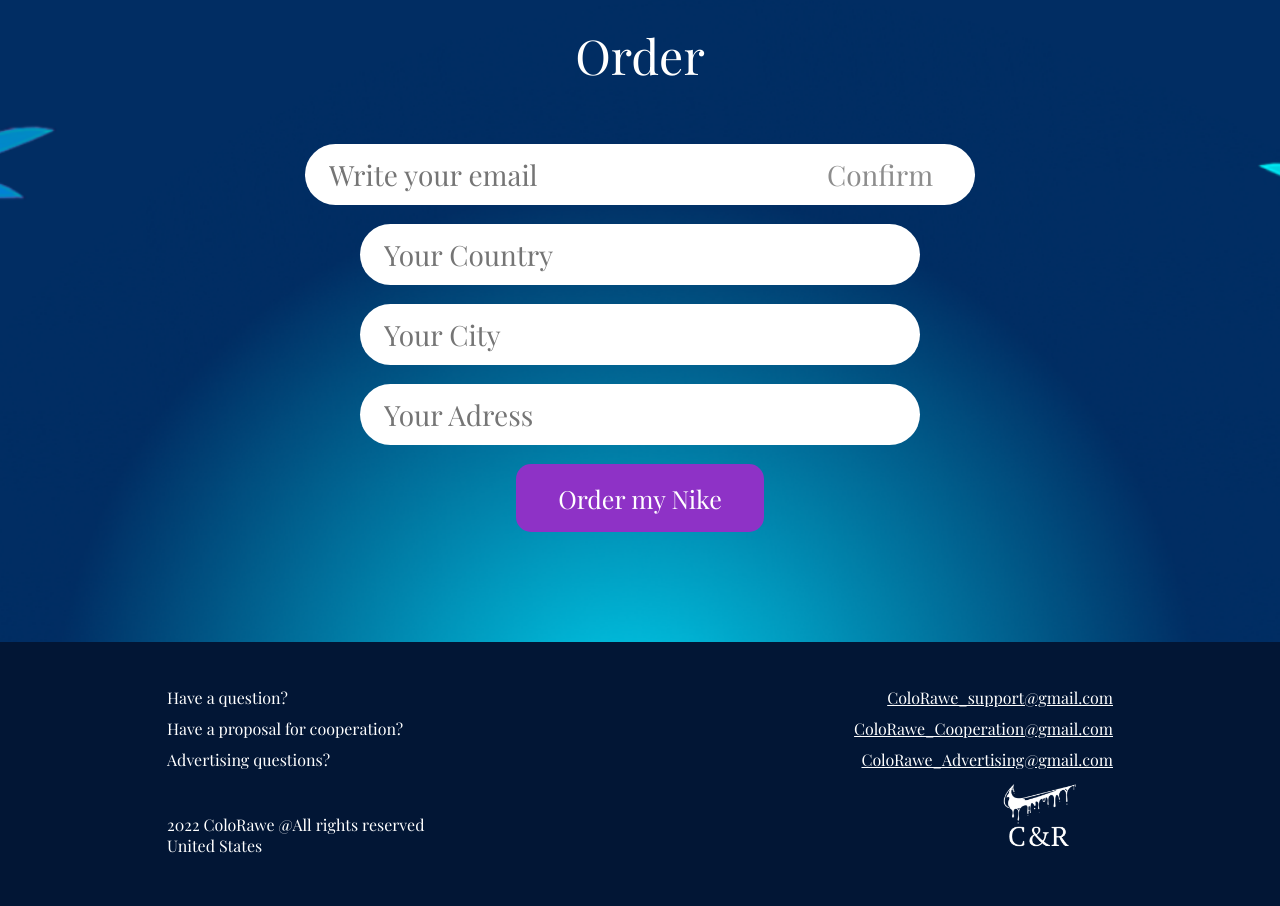
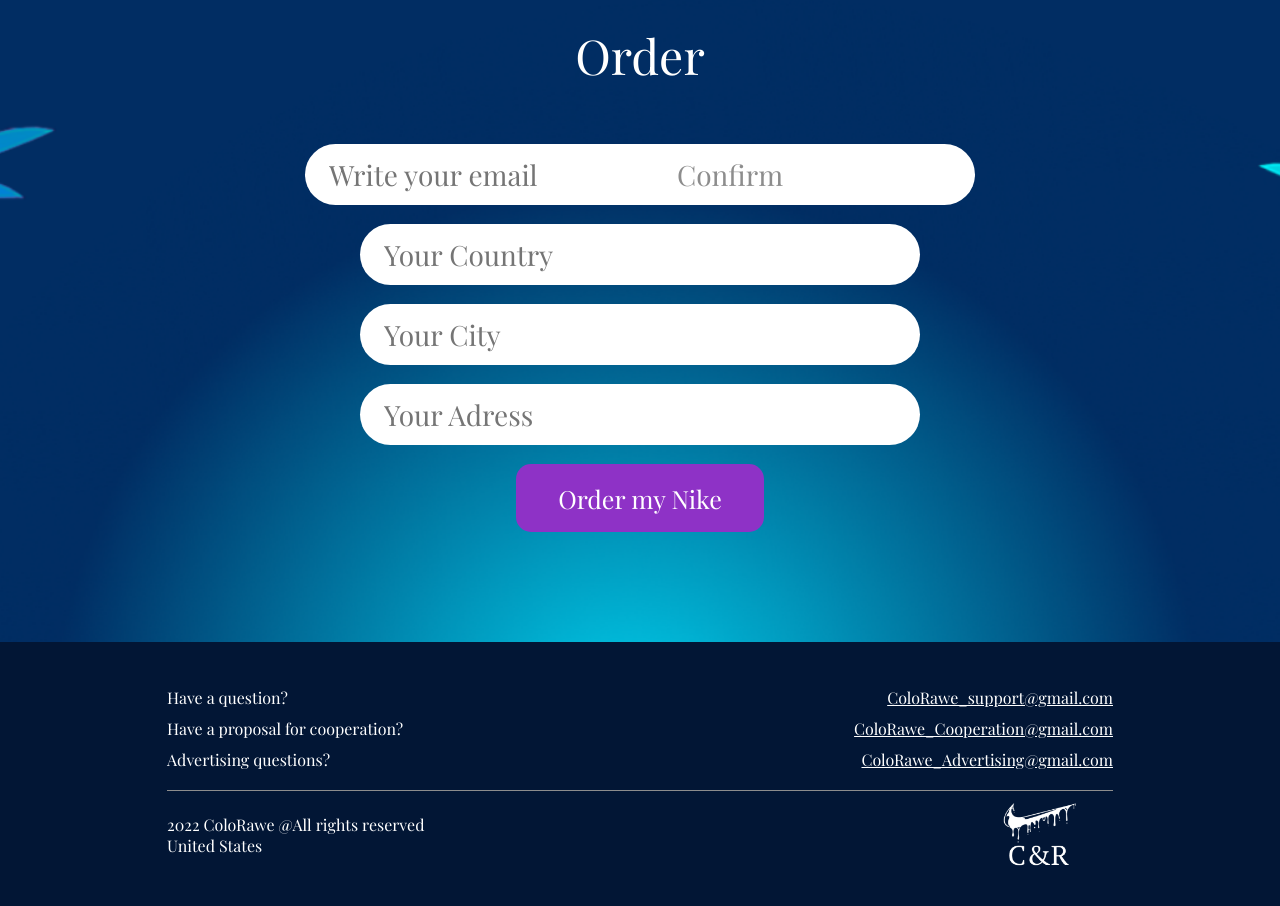
Before and after one commit to hrundelmundel/diploma-project, a plain HTML site: page index.html in a window 1280 px wide. Shown: the part 2110-3016 px from the top of the page. Drawn offline with nearby package versions, Linux system fonts and the light colour scheme; a web font is replaced by a local one.

Commit message:
end project!!

```diff
--- a/css/style.css
+++ b/css/style.css
@@ -239,7 +239,7 @@ background: linear-gradient(135deg, #ffe128 0%, #ff9b5c 30.21%, #ff8381 63.29%,
     content: "Confirm";
     color: #8D8D8D;
     font-size: 28px;
-    right: 180px;
+    right: 330px;
     top: 45px;
 }
 .order-country {
@@ -299,10 +299,24 @@ background: linear-gradient(135deg, #ffe128 0%, #ff9b5c 30.21%, #ff8381 63.29%,
     margin-top: 44px ;
     margin-bottom: 50px;
 }
+.footer{
+    position: relative;
+}
+.footer::after{
+    position: absolute;
+    content: "";
+    background-color: #8D8D8D;
+    font-size: 28px;
+    bottom: 115px;
+    height: 1px;
+    width: 100%;
+}
+
 .footer-bottom-left-info {
 }
 .footer-bottom-logo {
     width: 120px;
     height: 96px;
+    margin-top: 19px;
 
 }
```
